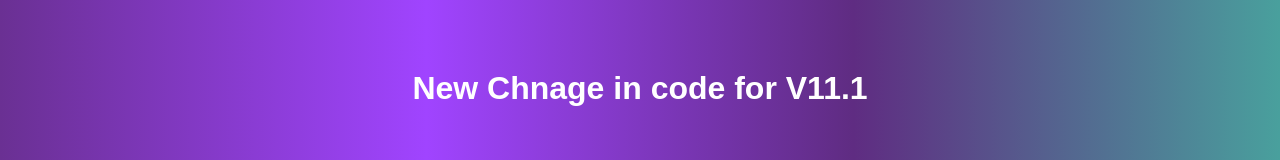
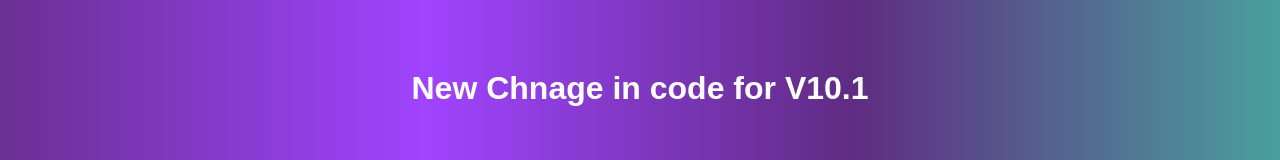
Before and after one commit to bhatu-11/gitrepo, a plain HTML site: page index.html in a window 1280 px wide. Shown: the part 312-472 px from the top of the page. Drawn offline with Linux system fonts and the light colour scheme.

Commit message:
Chnages in Main Branch

```diff
--- a/index.html
+++ b/index.html
@@ -7,6 +7,6 @@
     <title>Document</title>
 </head>
 <body>
-                <h1>New Chnage in code for V11.1<h1/>
+                <h1>New Chnage in code for V10.1<h1/>
 </body>
 </html>
```
